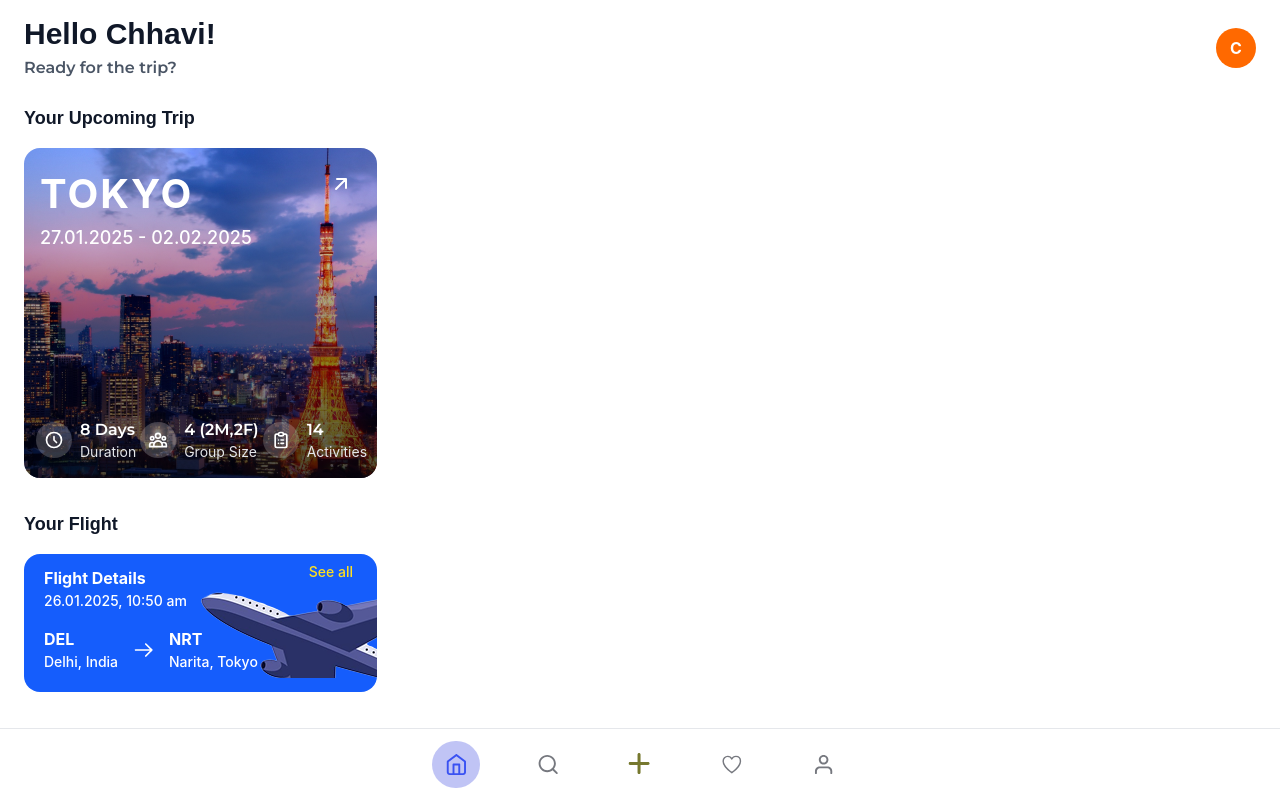
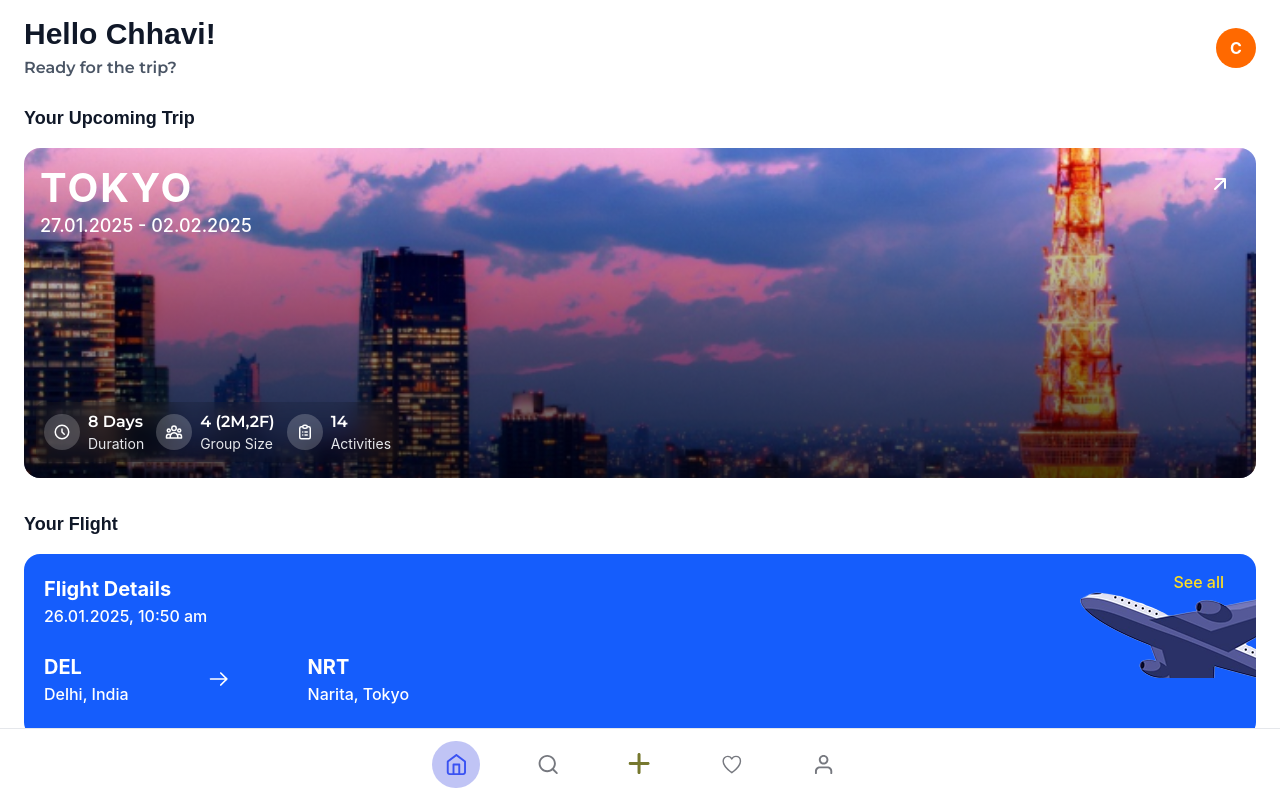
Before and after one commit to ashokkumar272/Travel_Itinerary, a React (Vite) app in the folder frontend/: page / in a window 1280 px wide. Both pictures are taken after a click on the button "Continue". Shown: the top 800 px of the page. Built offline with nearby package versions, Linux system fonts and the light colour scheme.

Commit message:
improvement

```diff
--- a/frontend/src/components/DateSelector.jsx
+++ b/frontend/src/components/DateSelector.jsx
@@ -1,5 +1,6 @@
 import React, { useState } from "react";
-import activities from '../assets/activities.png'
+import activities_l from '../assets/activities_l.png'
+import activities_d from '../assets/activities_d.png'
 
 const DateSelector = ({
   initialDate = new Date("2025-01-27"),
@@ -161,7 +162,13 @@ const DateSelector = ({
             darkMode ? "text-[#C4FF3C]" : "text-blue-600"
           }`}
         >
-          <span className="mr-1"><img src={activities} alt="" className="w-4 sm:w-auto" /></span> 3 Activities
+          <span className="mr-1 flex items-center">
+            <img
+              src={darkMode ? activities_d : activities_l}
+              alt="Activities icon"
+              className="w-4 h-4 sm:w-5 sm:h-5 object-contain"
+            />
+          </span> 3 Activities
         </div>
       </div>
     </div>
--- a/frontend/src/components/FlightCard.jsx
+++ b/frontend/src/components/FlightCard.jsx
@@ -26,50 +26,50 @@ const FlightCard = ({
 
   return (
     <div
-      className={`w-full px-1 sm:px-2 max-w-[353px] h-auto min-h-[124px] rounded-[16px] overflow-hidden relative cursor-pointer ${
+      className={`w-full h-auto min-h-[124px] rounded-[16px] overflow-hidden relative cursor-pointer ${
         darkMode ? 'bg-blue-600 text-white' : 'bg-blue-600 text-white'
       }`}
       onClick={onClick}
     >
       {/* Main content area */}
-      <div className="p-2 sm:p-3 h-full flex flex-col justify-between">
+      <div className="p-3 md:p-4 lg:p-5 h-full flex flex-col justify-between">
         <div>
-          <div className="absolute top-2 right-4 sm:right-6 text-xs sm:text-sm">
+          <div className="absolute top-2 md:top-3 lg:top-4 right-4 md:right-6 lg:right-8 text-xs sm:text-sm md:text-base">
             <a href="#" className="text-yellow-300 font-medium text-underline-offset-2 decoration-1">See all</a>
           </div>
 
           {/* Flight title */}
-          <div className="mb-2">
-            <h2 className="text-[14px] sm:text-[16px] font-bold">Flight Details</h2>
-            <p className="text-[12px] sm:text-[14px] font-medium">
+          <div className="mb-2 md:mb-3">
+            <h2 className="text-[14px] sm:text-[16px] md:text-[18px] lg:text-[20px] font-bold">Flight Details</h2>
+            <p className="text-[12px] sm:text-[14px] md:text-[16px] font-medium">
               {formatDate(flightDate)}, {departureTime}
             </p>
           </div>
         </div>
 
         {/* Flight route */}
-        <div className="flex mt-1 sm:mt-2 pb-2">
+        <div className="flex mt-1 sm:mt-2 md:mt-3 md:gap-10 pb-2 md:pb-3">
           <div className="flex flex-col">
-            <span className="text-[14px] sm:text-[16px] font-bold">{origin}</span>
-            <span className="text-[12px] sm:text-[14px] font-medium">{originCity}, {originCountry}</span>
+            <span className="text-[14px] sm:text-[16px] md:text-[18px] lg:text-[20px] font-bold">{origin}</span>
+            <span className="text-[12px] sm:text-[14px] md:text-[16px] font-medium">{originCity}, {originCountry}</span>
           </div>
 
-          <div className="flex relative px-2 sm:px-4 my-auto">
+          <div className="flex relative px-2 sm:px-4 md:px-6 lg:px-10 my-auto">
             <div>
              <img src={arrow} alt="" className="w-full h-auto" />
             </div>
           </div>
 
           <div className="flex flex-col">
-            <span className="text-[14px] sm:text-[16px] font-bold">{destination}</span>
-            <span className="text-[12px] sm:text-[14px] font-medium">{destinationCity}, {destinationCountry}</span>
+            <span className="text-[14px] sm:text-[16px] md:text-[18px] lg:text-[20px] font-bold">{destination}</span>
+            <span className="text-[12px] sm:text-[14px] md:text-[16px] font-medium">{destinationCity}, {destinationCountry}</span>
           </div>
         </div>
       </div>
 
       {/* Airplane icon in top right */}
       <div className="absolute top-0 right-0">
-        <img src={plane} alt="" className="w-auto h-auto max-w-full" />
+        <img src={plane} alt="" className="w-auto h-auto max-w-full md:max-w-[120%] lg:max-w-[140%]" />
       </div>
     </div>
   );
--- a/frontend/src/components/TripCard.jsx
+++ b/frontend/src/components/TripCard.jsx
@@ -25,9 +25,7 @@ const TripCard = ({
 
   return (
     <div
-      className={`w-[353px] h-[330px] rounded-[16px] overflow-hidden relative ${
-        darkMode ? 'text-white' : 'text-white'
-      }`}
+      className="w-full h-auto min-h-[330px] rounded-[16px] overflow-hidden relative text-white"
       style={{
         backgroundImage: `url(${image})`,
         backgroundSize: 'cover',
@@ -39,54 +37,59 @@ const TripCard = ({
 
       {/* Top section - Destination name */}
       <div className="absolute p-4">
-        <h2 className="text-[40px] font-bold tracking-wider">{destination}</h2>
-        <p className="text-lg font-medium">
+        <h2 className="text-2xl md:text-3xl lg:text-[40px] font-bold tracking-wider">{destination}</h2>
+        <p className="text-base md:text-lg font-medium">
           {formatDate(startDate)} - {formatDate(endDate)}
         </p>
       </div>
 
       {/* Bottom info section with icons */}
-      <div className="absolute bottom-4 flex left-3 gap-1">
-        <div className="flex items-center">
-          <div className="w-[36px] h-[36px] rounded-full bg-[rgba(255,255,255,0.2)] flex items-center justify-center">
-            <svg width="20" height="20" viewBox="0 0 24 24" fill="none" xmlns="http://www.w3.org/2000/svg">
+      <div className="absolute bottom-4 left-3 w-auto">
+        {/* Blur effect background for the info section */}
+        <div className="absolute inset-0 backdrop-blur-md bg-black/10 rounded-lg"></div>
+
+        <div className="relative flex sm:flex-row gap-1 sm:gap-2 md:gap-3 p-2">
+          <div className="flex items-center mb-1 sm:mb-0">
+            <div className="w-[30px] h-[30px] md:w-[36px] md:h-[36px] rounded-full bg-[rgba(255,255,255,0.2)] flex items-center justify-center">
+              <svg width="18" height="18" viewBox="0 0 24 24" fill="none" xmlns="http://www.w3.org/2000/svg">
                 <path d="M12 8V12L15 15M21 12C21 16.9706 16.9706 21 12 21C7.02944 21 3 16.9706 3 12C3 7.02944 7.02944 3 12 3C16.9706 3 21 7.02944 21 12Z" stroke="white" strokeWidth="2" strokeLinecap="round" strokeLinejoin="round"/>
               </svg>
             </div>
             <div className="ml-2">
-            <div className="font-semibold font-montserrat">{duration} Days</div>
-            <div className="text-sm text-gray-200">Duration</div>
+              <div className="font-semibold font-montserrat text-sm md:text-base">{duration} Days</div>
+              <div className="text-xs md:text-sm text-gray-200">Duration</div>
+            </div>
+          </div>
+
+          <div className="flex items-center mb-1 sm:mb-0">
+            <div className="w-[30px] h-[30px] md:w-[36px] md:h-[36px] rounded-full bg-[rgba(255,255,255,0.2)] flex items-center justify-center">
+              <svg width="18" height="18" viewBox="0 0 24 24" fill="none" xmlns="http://www.w3.org/2000/svg">
+                <path d="M17 20H22V18C22 16.3431 20.6569 15 19 15C18.0444 15 17.1931 15.4468 16.6438 16.1429M17 20H7M17 20V18C17 17.3438 16.8736 16.717 16.6438 16.1429M7 20H2V18C2 16.3431 3.34315 15 5 15C5.95561 15 6.80686 15.4468 7.35625 16.1429M7 20V18C7 17.3438 7.12642 16.717 7.35625 16.1429M7.35625 16.1429C8.0935 14.301 9.89482 13 12 13C14.1052 13 15.9065 14.301 16.6438 16.1429M15 7C15 8.65685 13.6569 10 12 10C10.3431 10 9 8.65685 9 7C9 5.34315 10.3431 4 12 4C13.6569 4 15 5.34315 15 7ZM21 10C21 11.1046 20.1046 12 19 12C17.8954 12 17 11.1046 17 10C17 8.89543 17.8954 8 19 8C20.1046 8 21 8.89543 21 10ZM7 10C7 11.1046 6.10457 12 5 12C3.89543 12 3 11.1046 3 10C3 8.89543 3.89543 8 5 8C6.10457 8 7 8.89543 7 10Z" stroke="white" strokeWidth="2" strokeLinecap="round" strokeLinejoin="round"/>
+              </svg>
+            </div>
+            <div className="ml-2">
+              <div className="font-semibold font-montserrat text-sm md:text-base">{totalCount} {details}</div>
+              <div className="text-xs md:text-sm text-gray-200">Group Size</div>
             </div>
           </div>
 
           <div className="flex items-center">
-          <div className="w-[36px] h-[36px] rounded-full bg-[rgba(255,255,255,0.2)] flex items-center justify-center">
-            <svg width="20" height="20" viewBox="0 0 24 24" fill="none" xmlns="http://www.w3.org/2000/svg">
-              <path d="M17 20H22V18C22 16.3431 20.6569 15 19 15C18.0444 15 17.1931 15.4468 16.6438 16.1429M17 20H7M17 20V18C17 17.3438 16.8736 16.717 16.6438 16.1429M7 20H2V18C2 16.3431 3.34315 15 5 15C5.95561 15 6.80686 15.4468 7.35625 16.1429M7 20V18C7 17.3438 7.12642 16.717 7.35625 16.1429M7.35625 16.1429C8.0935 14.301 9.89482 13 12 13C14.1052 13 15.9065 14.301 16.6438 16.1429M15 7C15 8.65685 13.6569 10 12 10C10.3431 10 9 8.65685 9 7C9 5.34315 10.3431 4 12 4C13.6569 4 15 5.34315 15 7ZM21 10C21 11.1046 20.1046 12 19 12C17.8954 12 17 11.1046 17 10C17 8.89543 17.8954 8 19 8C20.1046 8 21 8.89543 21 10ZM7 10C7 11.1046 6.10457 12 5 12C3.89543 12 3 11.1046 3 10C3 8.89543 3.89543 8 5 8C6.10457 8 7 8.89543 7 10Z" stroke="white" strokeWidth="2" strokeLinecap="round" strokeLinejoin="round"/>
-            </svg>
-          </div>
-          <div className="ml-2">
-            <div className="font-semibold font-montserrat">{totalCount} {details}</div>
-            <div className="text-sm text-gray-200">Group Size</div>
-          </div>
-        </div>
-
-        <div className="flex items-center">
-          <div className="w-[36px] h-[36px] rounded-full bg-[rgba(255,255,255,0.2)] flex items-center justify-center">
-            <svg width="20" height="20" viewBox="0 0 24 24" fill="none" xmlns="http://www.w3.org/2000/svg">
+            <div className="w-[30px] h-[30px] md:w-[36px] md:h-[36px] rounded-full bg-[rgba(255,255,255,0.2)] flex items-center justify-center">
+              <svg width="18" height="18" viewBox="0 0 24 24" fill="none" xmlns="http://www.w3.org/2000/svg">
                 <path d="M9 5H7C5.89543 5 5 5.89543 5 7V19C5 20.1046 5.89543 21 7 21H17C18.1046 21 19 20.1046 19 19V7C19 5.89543 18.1046 5 17 5H15M9 5C9 6.10457 9.89543 7 11 7H13C14.1046 7 15 6.10457 15 5M9 5C9 3.89543 9.89543 3 11 3H13C14.1046 3 15 3.89543 15 5M12 12H15M12 16H15M9 12H9.01M9 16H9.01" stroke="white" strokeWidth="2" strokeLinecap="round"/>
               </svg>
             </div>
             <div className="ml-2">
-            <div className="font-semibold font-montserrat">{activities}</div>
-            <div className="text-sm text-gray-200">Activities</div>
+              <div className="font-semibold font-montserrat text-sm md:text-base">{activities}</div>
+              <div className="text-xs md:text-sm text-gray-200">Activities</div>
+            </div>
           </div>
         </div>
       </div>
 
       {/* Arrow icon in top right */}
-      <div className="absolute top-6 right-6 w-6 h-6 text-white">
-        <svg width="24" height="24" viewBox="0 0 24 24" fill="none" xmlns="http://www.w3.org/2000/svg">
+      <div className="absolute top-4 md:top-6 right-4 md:right-6 w-5 h-5 md:w-6 md:h-6 text-white">
+        <svg width="100%" height="100%" viewBox="0 0 24 24" fill="none" xmlns="http://www.w3.org/2000/svg">
           <path d="M7 17L17 7M17 7H8M17 7V16" stroke="white" strokeWidth="2" strokeLinecap="round" strokeLinejoin="round"/>
         </svg>
       </div>
```
Also changed, not shown: frontend/src/components/ActivityCard.jsx (+18 -19 lines), frontend/src/components/Navbar.jsx (added, +58 -0 lines), frontend/src/pages/HomePage.jsx (+5 -4 lines), frontend/src/assets/Activities_d.png (added), frontend/src/assets/Activities_l.png (renamed from frontend/src/assets/Activities.png). Lines whose indentation alone changed are shown as unchanged.
